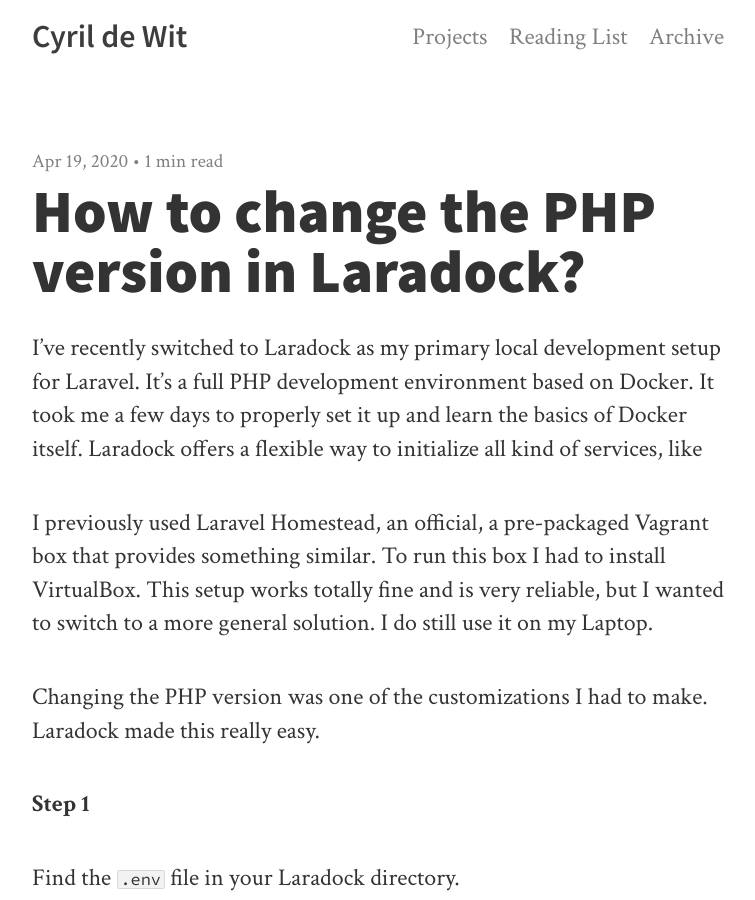
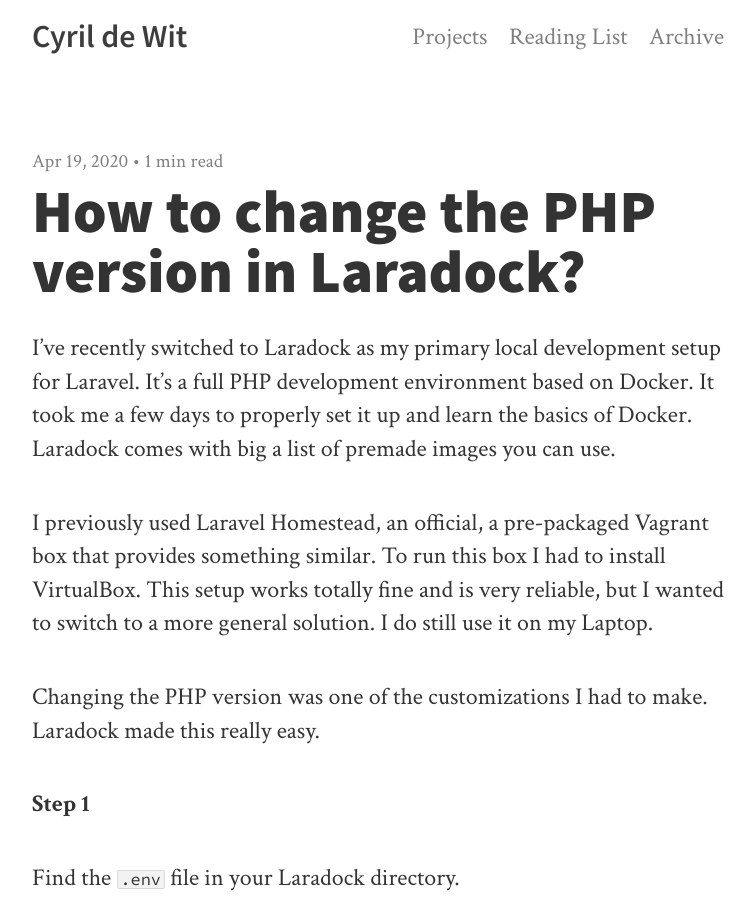
Before and after one commit to cyrildewit/cyrildewit.github.io, a Jekyll site: the page built from _posts/2020-04-19-how-to-change-the-PHP-version-in-Laradock.md, in a window 1280 px wide and 900 px high. Shown: the whole window, without its empty margins (258-1013 px from the left). Built offline with Jekyll 4.4.1, drawn with Linux system fonts in a browser that asks for light colours; nearby versions of some CDN libraries; comment, search, counter and statistics services are not loaded.

Commit message:
fix: update

```diff
--- a/_posts/2020-04-19-how-to-change-the-PHP-version-in-Laradock.md
+++ b/_posts/2020-04-19-how-to-change-the-PHP-version-in-Laradock.md
@@ -2,7 +2,7 @@
 title: How to change the PHP version in Laradock?
 ---
 
-I've recently switched to Laradock as my primary local development setup for Laravel. It's a full PHP development environment based on Docker. It took me a few days to properly set it up and learn the basics of Docker itself. Laradock offers a flexible way to initialize all kind of services, like
+I've recently switched to Laradock as my primary local development setup for Laravel. It's a full PHP development environment based on Docker. It took me a few days to properly set it up and learn the basics of Docker. Laradock comes with big a list of premade images you can use.
 
 I previously used Laravel Homestead, an official, a pre-packaged Vagrant box that provides something similar. To run this box I had to install VirtualBox. This setup works totally fine and is very reliable, but I wanted to switch to a more general solution. I do still use it on my Laptop.
 
```
